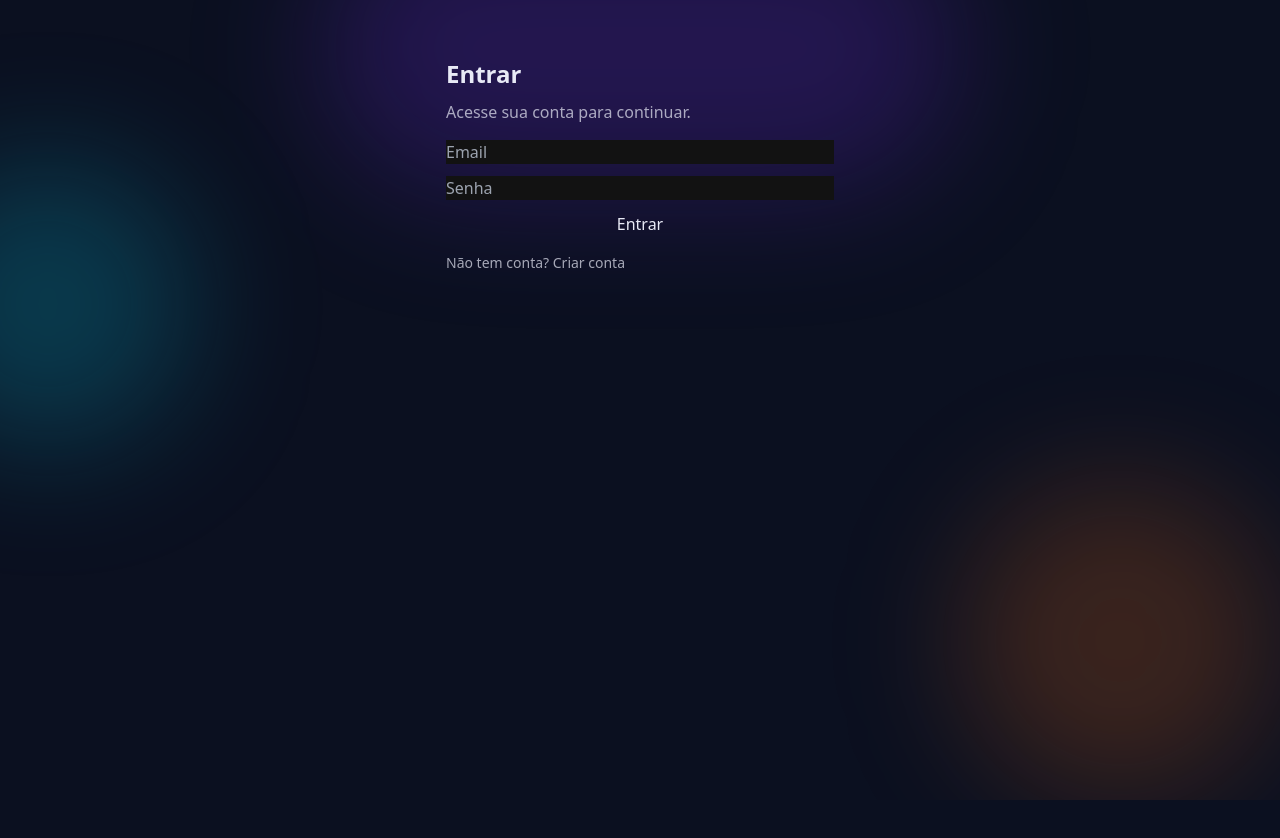
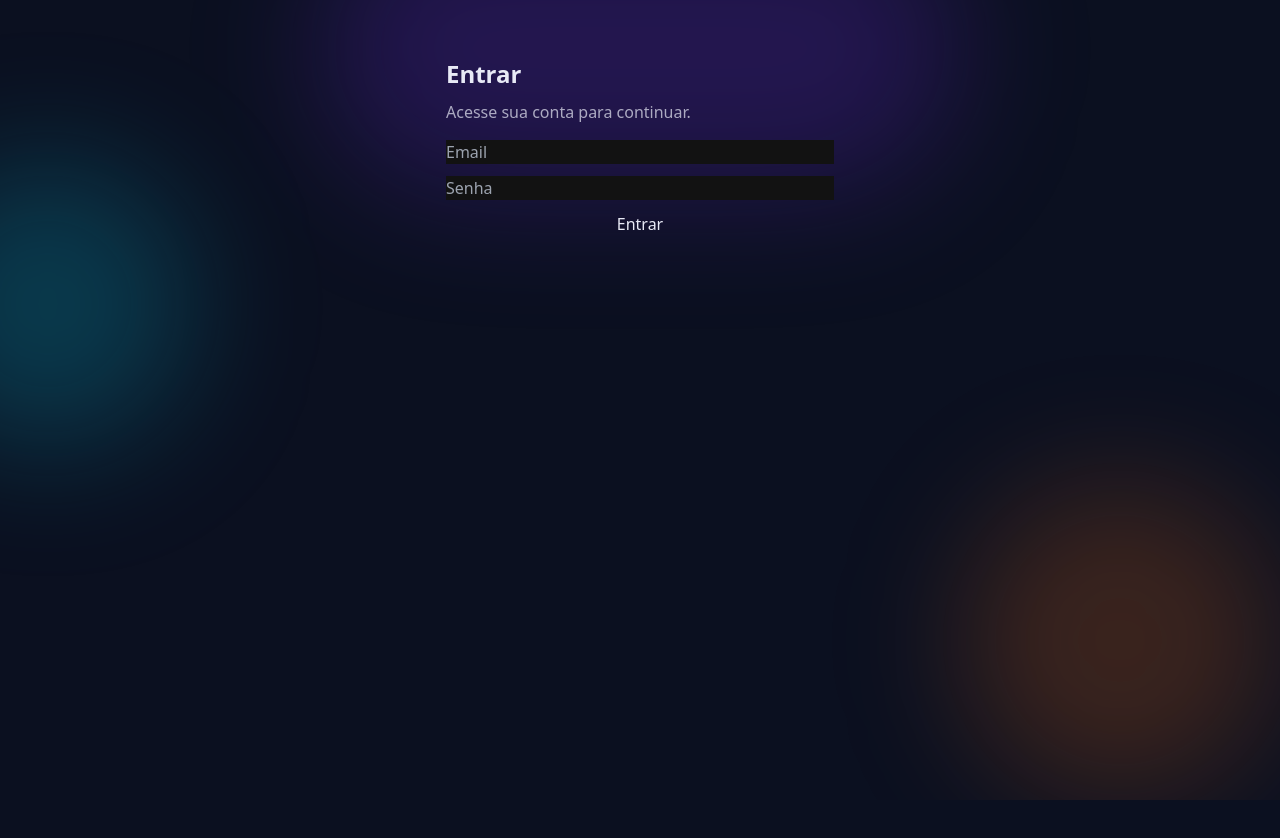
Before and after one commit to hugogyn2-bit/Aluguel, a Next.js app: page /auth/sign-in in a window 1280 px wide. Built offline with nearby package versions, Linux system fonts and the light colour scheme.

Commit message:
Update page.tsx

```diff
--- a/src/app/auth/sign-in/page.tsx
+++ b/src/app/auth/sign-in/page.tsx
@@ -10,10 +10,6 @@ export default function Page() {
       <Suspense fallback={null}>
         <SignInForm />
       </Suspense>
-
-      <p style={{ marginTop: 16, fontSize: 14, opacity: 0.7 }}>
-        Não tem conta? <a href={`/auth/sign-up`}>Criar conta</a>
-      </p>
     </main>
   );
 }
```
